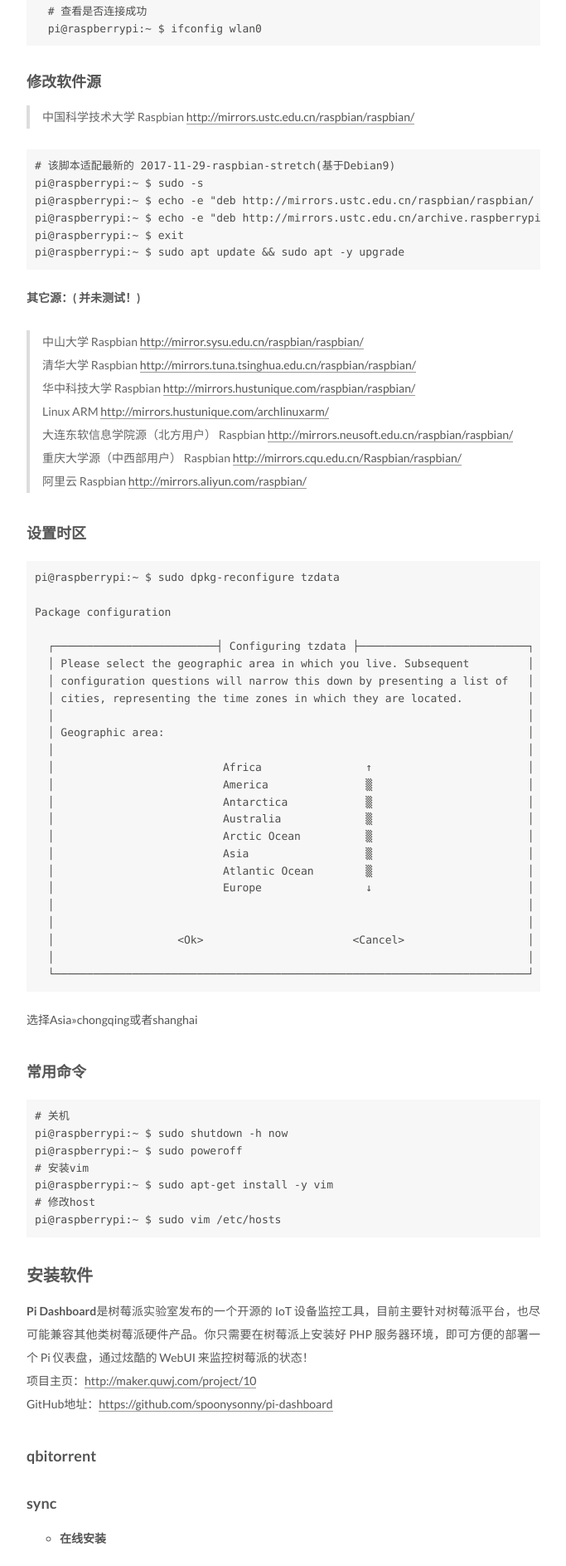
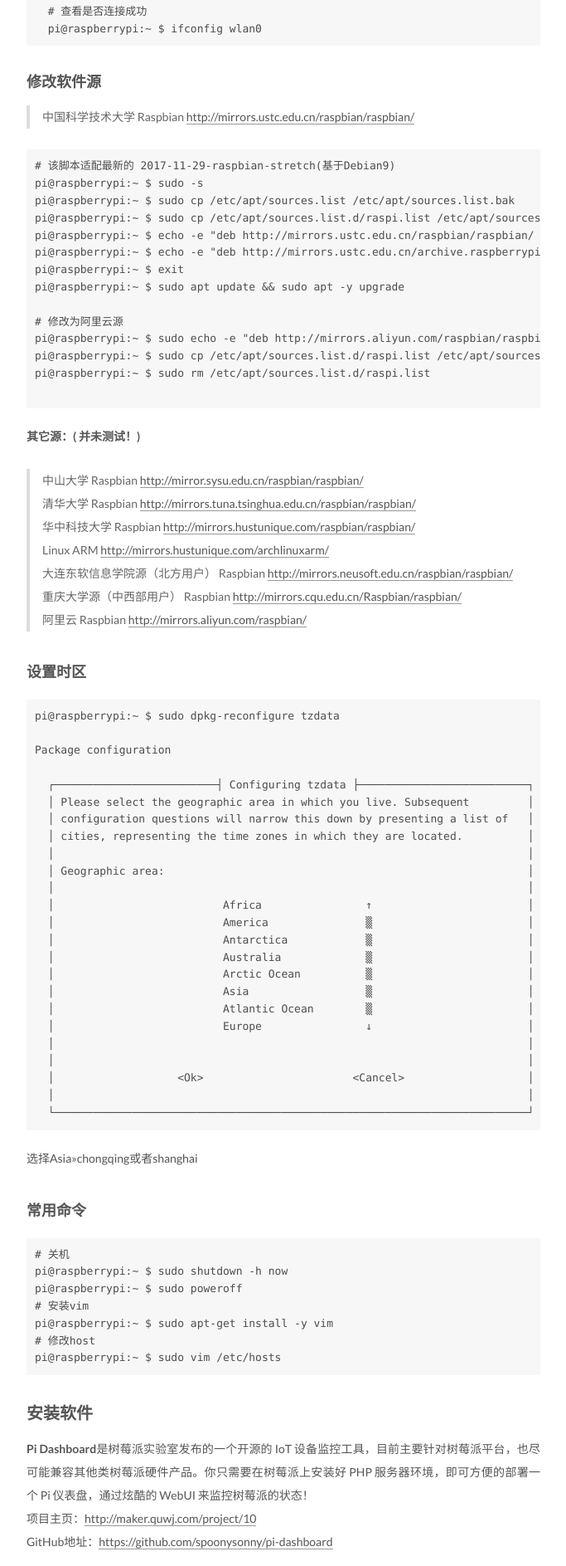
Before and after one commit to jiangsyace/blog, a Jekyll site: the page built from _posts/2018-03-13-树莓派系统安装.md, in a window 1280 px wide. Shown: the part 1754-3641 px from the top of the page at 83% size, without its empty margins (428-1111 px from the left). Built offline with Jekyll 4.4.1, drawn with Linux system fonts in a browser that asks for light colours; comment, search, counter and statistics services are not loaded.

Commit message:
20180421

````diff
--- a/_posts/2018-03-13-树莓派系统安装.md
+++ b/_posts/2018-03-13-树莓派系统安装.md
@@ -71,10 +71,18 @@ pi@raspberrypi:~ $ sudo iwlist scan
 ```
 # 该脚本适配最新的 2017-11-29-raspbian-stretch(基于Debian9)
 pi@raspberrypi:~ $ sudo -s
+pi@raspberrypi:~ $ sudo cp /etc/apt/sources.list /etc/apt/sources.list.bak
+pi@raspberrypi:~ $ sudo cp /etc/apt/sources.list.d/raspi.list /etc/apt/sources.list.d/raspi.list.bak
 pi@raspberrypi:~ $ echo -e "deb http://mirrors.ustc.edu.cn/raspbian/raspbian/ stretch main contrib non-free rpi \n deb-src http://mirrors.ustc.edu.cn/raspbian/raspbian/ stretch main contrib non-free rpi" > /etc/apt/sources.list
 pi@raspberrypi:~ $ echo -e "deb http://mirrors.ustc.edu.cn/archive.raspberrypi.org/ stretch main ui" > /etc/apt/sources.list.d/raspi.list
 pi@raspberrypi:~ $ exit
 pi@raspberrypi:~ $ sudo apt update && sudo apt -y upgrade
+
+# 修改为阿里云源
+pi@raspberrypi:~ $ sudo echo -e "deb http://mirrors.aliyun.com/raspbian/raspbian/ stretch main contrib non-free rpi \n deb-src http://mirrors.aliyun.com/raspbian/raspbian/ stretch main contrib non-free rpi" > /etc/apt/sources.list
+pi@raspberrypi:~ $ sudo cp /etc/apt/sources.list.d/raspi.list /etc/apt/sources.list.d/raspi.list.bak
+pi@raspberrypi:~ $ sudo rm /etc/apt/sources.list.d/raspi.list
+
 ```
 
 **其它源：( 并未测试！)**
````
